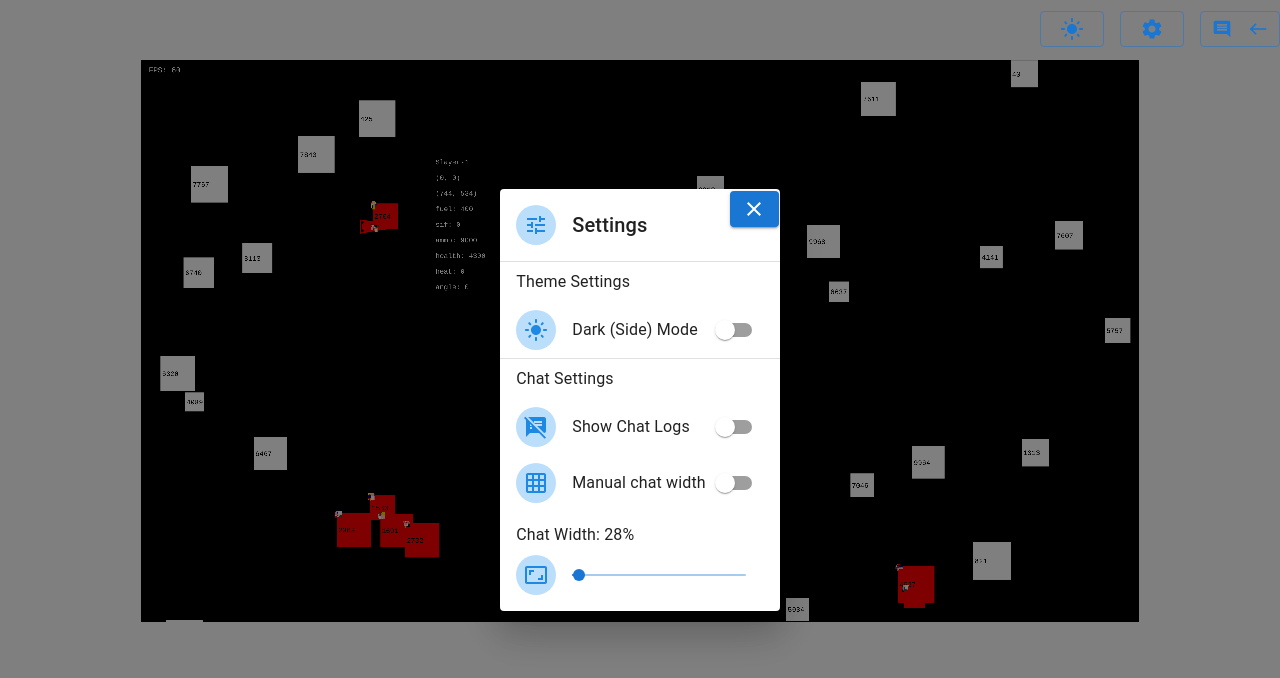
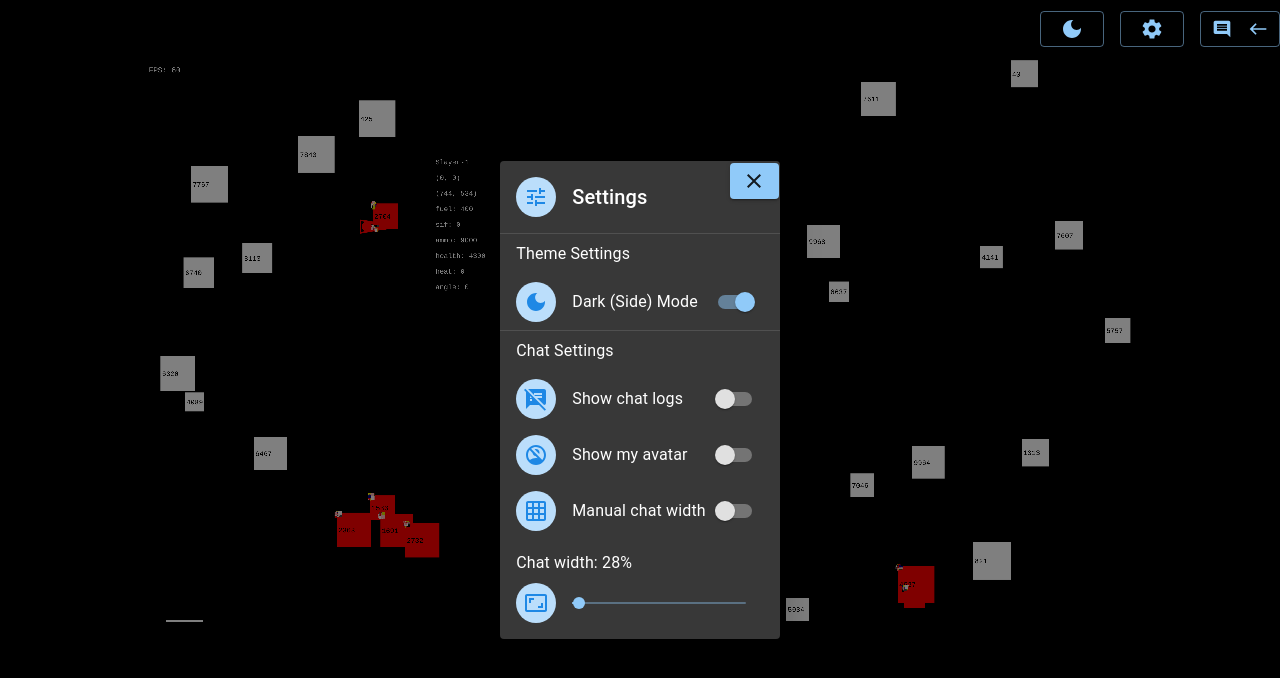
Before and after one commit to AHeige/chat, a React (Create React App) app: page / in a window 1280 px wide. Both pictures are taken after a click on the button 1152 px from the left and 29 px from the top of the page. Shown: the top 678 px of the page. Built offline with nearby package versions, Linux system fonts and the light colour scheme; no server answers.

Commit message:
New setting to enable/disable showing your own avatar

```diff
--- a/src/components/RegularMessageBlock.tsx
+++ b/src/components/RegularMessageBlock.jsx
@@ -1,4 +1,4 @@
-import React, { MutableRefObject, useRef } from "react"
+import React, { MutableRefObject, useRef, useContext } from "react"
 
 //Material UI
 import Card from "@mui/material/Card"
@@ -6,15 +6,14 @@ import CardContent from "@mui/material/CardContent"
 import CardHeader from "@mui/material/CardHeader"
 import Avatar from "@mui/material/Avatar"
 
+//Interface
 import { msgObj } from "../interface/iMessages"
 
-interface Props {
-  msgObj: msgObj
-  clientId: number
-}
+import { SettingsContext } from "../contexts/settingsContext"
 
-const RegularMessageBlock: React.FC<Props> = ({ msgObj, clientId }) => {
-  const cardRef: MutableRefObject<HTMLDivElement | null> = useRef(null)
+const RegularMessageBlock = ({ msgObj, clientId }) => {
+  const { showMyAvatar, toggleShowMyAvatar } = useContext(SettingsContext)
+  const cardRef = useRef(null)
   const myMessage = msgObj.cid === clientId
 
   const messageDate = new Date(msgObj.rxDate).toLocaleTimeString("sv-SV")
@@ -26,9 +25,9 @@ const RegularMessageBlock: React.FC<Props> = ({ msgObj, clientId }) => {
   }
 
   const userColor = () => {
-    const color: any = msgObj.cid
+    const color = msgObj.cid
 
-    const colorPicker: any = {
+    const colorPicker = {
       1: "#F6A993",
       2: "#829C86",
       3: "#FBDEBB",
@@ -58,15 +57,15 @@ const RegularMessageBlock: React.FC<Props> = ({ msgObj, clientId }) => {
           msgObj.user + " - " + (msgObj.srvAck ? "" : "*") + messageDate
         }
       />
-      {!myMessage && (
+      {(showMyAvatar || !myMessage) && (
         <Avatar
           sx={{
-            float: "left",
+            float: myMessage ? "right" : "left",
             width: avatarSettings.size,
             height: avatarSettings.size,
             marginTop: avatarSettings.margin,
-            marginRight: avatarSettings.margin,
-
+            marginRight: myMessage ? "" : avatarSettings.margin,
+            marginLeft: myMessage ? avatarSettings.margin : "",
             fontSize: avatarSettings.fontSize,
             bgcolor: userColor(),
             color: "#fff",
@@ -76,6 +75,7 @@ const RegularMessageBlock: React.FC<Props> = ({ msgObj, clientId }) => {
           {Array.from(msgObj.user)[msgObj.user.length - 1]}
         </Avatar>
       )}
+
       <Card
         style={{
           width: "fit-content",
@@ -91,7 +91,7 @@ const RegularMessageBlock: React.FC<Props> = ({ msgObj, clientId }) => {
           ref={cardRef}
           style={{ width: "fit-content", padding: "10px" }}
         >
-          <span>{msgObj.text}</span>
+          <span style={{ lineBreak: "anywhere" }}>{msgObj.text}</span>
         </CardContent>
       </Card>
     </>
--- a/src/components/SettingsMenu.jsx
+++ b/src/components/SettingsMenu.jsx
@@ -17,6 +17,8 @@ import Divider from "@mui/material/Divider"
 import AspectRatioIcon from "@mui/icons-material/AspectRatio"
 import GridOffIcon from "@mui/icons-material/GridOff"
 import GridOnIcon from "@mui/icons-material/GridOn"
+import AccountCircleIcon from "@mui/icons-material/AccountCircle"
+import NoAccountsIcon from "@mui/icons-material/NoAccounts"
 
 //Contexts
 import { DarkModeContext } from "../contexts/themeContext"
@@ -33,6 +35,9 @@ const SettingsMenu = () => {
     userDecision,
     setUserDecision,
     toggleUserDecision,
+
+    showMyAvatar,
+    toggleShowMyAvatar,
   } = useContext(SettingsContext)
 
   const handleToggleTheme = () => {
@@ -50,6 +55,10 @@ const SettingsMenu = () => {
 
   const handleToggleUserDecision = () => {
     toggleUserDecision()
+  }
+
+  const handleToggleShowMyAvatar = () => {
+    toggleShowMyAvatar()
   }
 
   return (
@@ -73,8 +82,20 @@ const SettingsMenu = () => {
             {showChatLogs ? <SpeakerNotesIcon /> : <SpeakerNotesOffIcon />}
           </Avatar>
         </ListItemAvatar>
-        <ListItemText>Show Chat Logs</ListItemText>
+        <ListItemText>Show chat logs</ListItemText>
         <Switch checked={showChatLogs} onChange={handleToggleChatLogs}></Switch>
+      </ListItem>
+      <ListItem>
+        <ListItemAvatar>
+          <Avatar sx={{ bgcolor: blue[100], color: blue[600] }}>
+            {showMyAvatar ? <AccountCircleIcon /> : <NoAccountsIcon />}
+          </Avatar>
+        </ListItemAvatar>
+        <ListItemText>Show my avatar</ListItemText>
+        <Switch
+          checked={showMyAvatar}
+          onChange={handleToggleShowMyAvatar}
+        ></Switch>
       </ListItem>
       <ListItem>
         <ListItemAvatar>
@@ -90,7 +111,7 @@ const SettingsMenu = () => {
       </ListItem>
       <ListItem style={{ marginBottom: 0, paddingBottom: 0 }}>
         <ListItemText style={{ marginBottom: 0, paddingBottom: 0 }}>
-          Chat Width: {`${chatWidth}%`}
+          Chat width: {`${chatWidth}%`}
         </ListItemText>
       </ListItem>
       <ListItem>
--- a/src/contexts/settingsContext.jsx
+++ b/src/contexts/settingsContext.jsx
@@ -10,6 +10,7 @@ const SettingsProvider = ({ children }) => {
   const [showChatLogs, setShowChatLogs] = useState(false)
   const [chatWidth, setChatWidth] = useState(28)
   const [userDecision, setUserDecision] = useState(false)
+  const [showMyAvatar, setShowMyAvatar] = useState(false)
 
   const toggleShowChatLogs = () => {
     setShowChatLogs((previous) => !previous)
@@ -17,6 +18,10 @@ const SettingsProvider = ({ children }) => {
 
   const toggleUserDecision = () => {
     setUserDecision((previous) => !previous)
+  }
+
+  const toggleShowMyAvatar = () => {
+    setShowMyAvatar((previous) => !previous)
   }
 
   const handleResize = () => {
@@ -51,6 +56,8 @@ const SettingsProvider = ({ children }) => {
         toggleUserDecision,
         userDecision,
         setUserDecision,
+        toggleShowMyAvatar,
+        showMyAvatar,
       }}
     >
       {children}
--- a/src/contexts/themeContext.jsx
+++ b/src/contexts/themeContext.jsx
@@ -24,9 +24,9 @@ const lightTheme = createTheme({
 })
 
 const DarkModeProvider = ({ children }) => {
-  const [darkMode, setDarkMode] = useState(false)
+  const [darkMode, setDarkMode] = useState(true)
   const toggleDarkMode = () => {
-    setDarkMode(!darkMode)
+    setDarkMode((previous) => !previous)
   }
 
   return (
```
